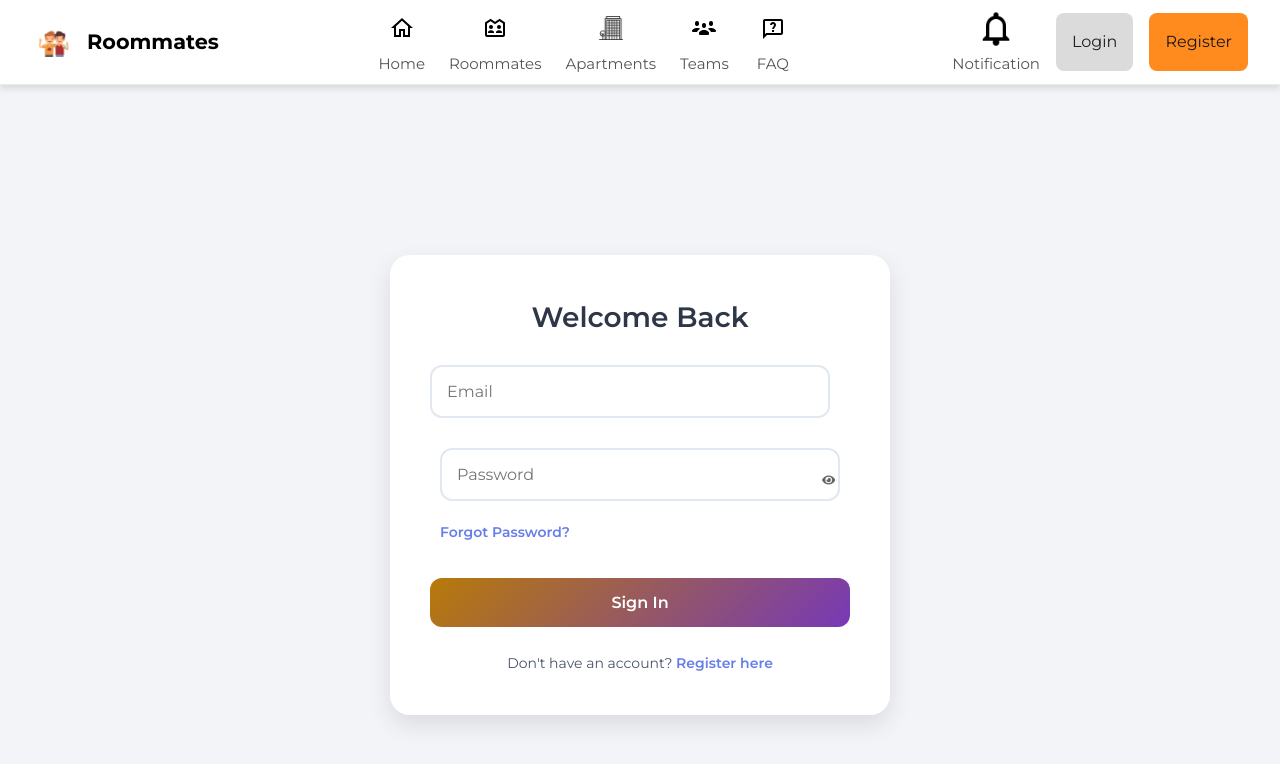
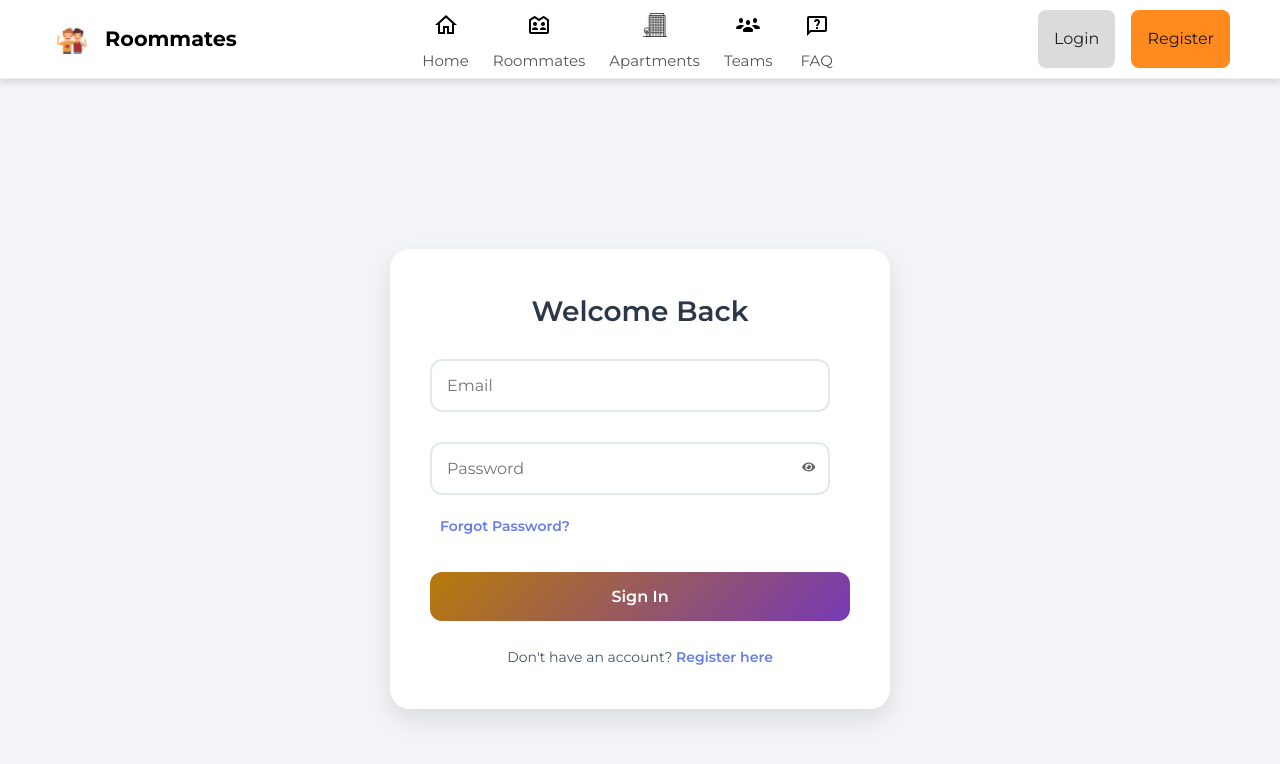
Before and after one commit to vespo777/diploma, a React (Create React App) app in the folder frontend/: page /login in a window 1280 px wide. Shown: the top 764 px of the page. Built offline with nearby package versions, Linux system fonts and the light colour scheme.

Commit message:
navbar Changes

```diff
--- a/frontend/src/components/Navbar.jsx
+++ b/frontend/src/components/Navbar.jsx
@@ -238,12 +238,12 @@ const Navbar = () => {
 
         <div className="nav-auth">
 
+          {user ? (
               <div className="notification-semi-container">
                 <button
                     className={`notification-button ${showNotification ? 'active' : ''}`}
                     onClick={() => setShowNotification(!showNotification)}
                 >
-
                   <img src={hasNewNotifications ? notificationTrue : notificationFalse} alt="notification icon" className="notification-icon" />
                     {hasNewNotifications && (
                         <span className="notification-badge"></span>
@@ -251,6 +251,9 @@ const Navbar = () => {
                 </button>
                 <span className="nav-link-label">Notification</span>
               </div>
+          ) : ( <p></p>
+          )
+          }
 
 
 
--- a/frontend/src/pages/LoginPage.jsx
+++ b/frontend/src/pages/LoginPage.jsx
@@ -66,7 +66,6 @@ const LoginPage = () => {
           </div>
 
           <div className="input-group">
-            <div className="password-input-wrapper">
               <input
                 type={showPassword ? "text" : "password"}
                 className="auth-input"
@@ -83,7 +82,6 @@ const LoginPage = () => {
                 {showPassword ? <FaEyeSlash /> : <FaEye />}
               </button>
             </div>
-          </div>
 
           <div className="reset-password">
             <Link to="/reset-password" className="auth-link">
--- a/frontend/src/styles/LoginRegister.css
+++ b/frontend/src/styles/LoginRegister.css
@@ -315,8 +315,8 @@ label input[type="checkbox"] {
 
 .password-toggle {
   position: absolute;
-  right: 10px;
-  top: 50%;
+  right: 30px;
+  top: 40%;
   transform: translateY(-50%);
   background: none;
   border: none;
--- a/frontend/src/styles/navbar.css
+++ b/frontend/src/styles/navbar.css
@@ -1,6 +1,6 @@
 .navbar {
   background: #FFF;
-  padding: 0.5rem 2rem;
+  padding: 5px 50px;
   display: flex;
   justify-content: space-between;
   align-items: center;
```
Also changed, not shown: frontend/src/pages/MLQPage.jsx (+0 -34 lines). Lines whose indentation alone changed are shown as unchanged.
